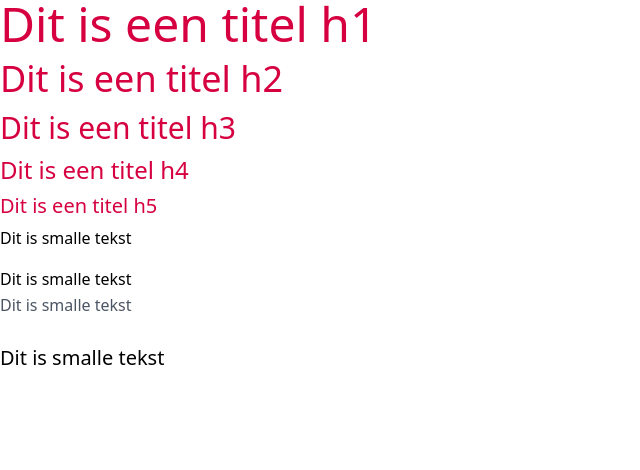
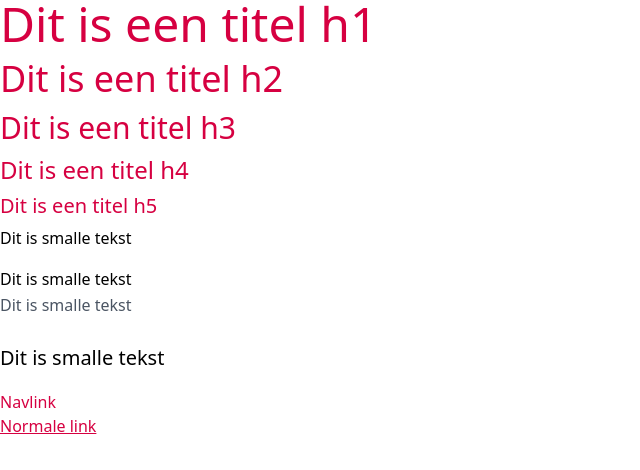
Before and after one commit to MikeZone121/MarketHub, a React (Vite) app: page / in a window 1280 px wide. Shown: the top 470 px of the page, without its empty margins (0-640 px from the left). Built offline with nearby package versions, Linux system fonts and the light colour scheme.

Commit message:
feat: hyperlink component created

```diff
--- a/src/App.tsx
+++ b/src/App.tsx
@@ -1,3 +1,4 @@
+import HyperLink from "./components/HyperLink";
 import Text from "./components/Text";
 import Title from "./components/Title";
 import "./styles/global.css";
@@ -15,6 +16,18 @@ function App() {
       <Text variant="normal" text="Dit is smalle tekst" />
       <Text variant="quote" text="Dit is smalle tekst" />
       <Text variant="lead" text="Dit is smalle tekst" />
+
+      <HyperLink
+        href="https://www.google.com"
+        className="nav-animation"
+        text="Navlink"
+      />
+      <br />
+      <HyperLink
+        href="https://www.google.com"
+        className="tw-underline"
+        text="Normale link"
+      />
     </div>
   );
 }
--- /dev/null
+++ b/src/components/HyperLink/index.tsx
@@ -0,0 +1,20 @@
+import { HyperlinkProps } from "./types";
+import { clsx } from "clsx";
+
+function Hyperlink(props: HyperlinkProps) {
+  const { text, className, target = "_blank" } = props;
+  return (
+    <a
+      {...props}
+      target={target}
+      className={clsx(
+        "tw-text-primary hover:tw-text-red-300 tw-ease-in-out",
+        className
+      )}
+    >
+      {text}
+    </a>
+  );
+}
+
+export default Hyperlink;
--- /dev/null
+++ b/src/components/HyperLink/types.ts
@@ -0,0 +1,7 @@
+export interface HyperlinkProps {
+    href?: string,
+    text?: string,
+    className?: string;
+    target?: string,
+    animation?: string,
+}
--- a/src/components/Text/index.tsx
+++ b/src/components/Text/index.tsx
@@ -4,7 +4,7 @@ import { clsx } from "clsx";
 function Text({
   text,
   variant = TextVariantEnum.NORMAL,
-  classNames,
+  className,
 }: TextProps) {
   const textClassName = clsx(
     variant === TextVariantEnum.SMALL &&
@@ -16,7 +16,7 @@ function Text({
     variant === TextVariantEnum.LEAD &&
       "tw-mb-4 tw-mt-6 tw-text-xl tw-font-light tw-leading-relaxed tw-text-black"
   );
-  return <p className={clsx(textClassName, classNames)}>{text}</p>;
+  return <p className={clsx(textClassName, className)}>{text}</p>;
 }
 
 export default Text;
--- a/src/components/Text/types.ts
+++ b/src/components/Text/types.ts
@@ -1,7 +1,7 @@
 export interface TextProps {
     text?: string;
     variant?: string;
-    classNames?: string;
+    className?: string;
   }
 
 export enum TextVariantEnum {
--- a/src/components/Title/index.tsx
+++ b/src/components/Title/index.tsx
@@ -2,7 +2,7 @@ import { createElement } from "react";
 import { TitleProps, TitleSizeEnum } from "./types";
 import clsx from "clsx";
 
-function Title({ text, size = TitleSizeEnum.H2, classNames }: TitleProps) {
+function Title({ text, size = TitleSizeEnum.H2, className }: TitleProps) {
   const titleClassName = clsx(
     size === TitleSizeEnum.H1 &&
       "tw-mb-2 tw-mt-0 tw-text-5xl tw-font-medium -twleading-tight tw-text-primary",
@@ -17,7 +17,7 @@ function Title({ text, size = TitleSizeEnum.H2, classNames }: TitleProps) {
   );
   return createElement(
     size,
-    { className: clsx(titleClassName, classNames) },
+    { className: clsx(titleClassName, className) },
     text
   );
 }
--- a/src/components/Title/types.ts
+++ b/src/components/Title/types.ts
@@ -1,7 +1,7 @@
 export interface TitleProps {
     text?: string;
     size?: string;
-    classNames?: string;
+    className?: string;
   }
 
   export enum TitleSizeEnum{
--- a/src/styles/global.css
+++ b/src/styles/global.css
@@ -1,3 +1,23 @@
 @tailwind base;
 @tailwind components;
 @tailwind utilities;
+
+.nav-animation{
+    position: relative;
+}
+
+.nav-animation::after{
+    position: absolute;
+    content: "";
+    background-color: #941000;
+    width: 0%;
+    height: 2px;
+    left: 0;
+    bottom: -5px;
+    border-radius: 20px;
+    transition-duration: 300ms;
+}
+
+.nav-animation:hover::after{
+    width: 100%;
+}
```
